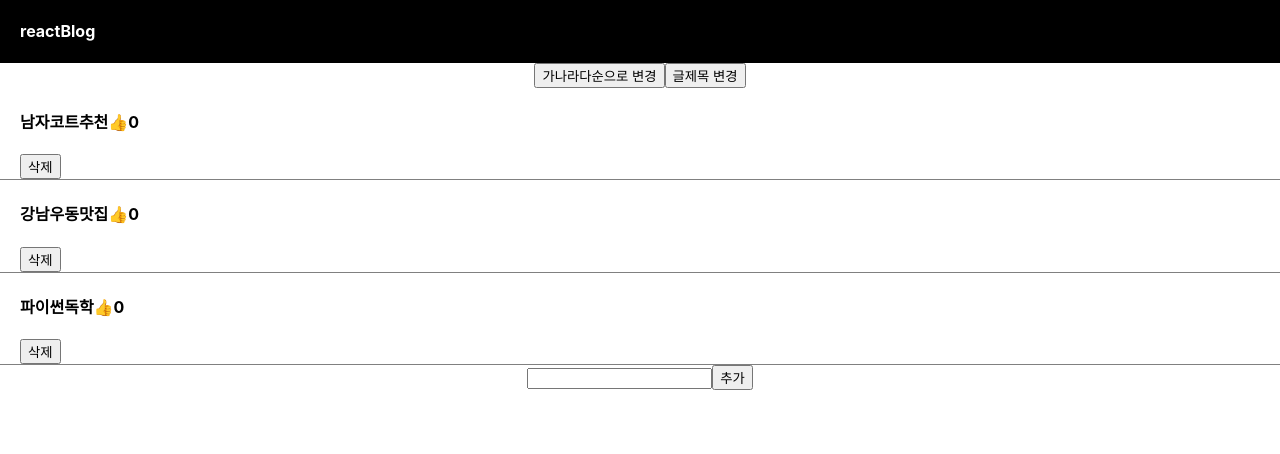
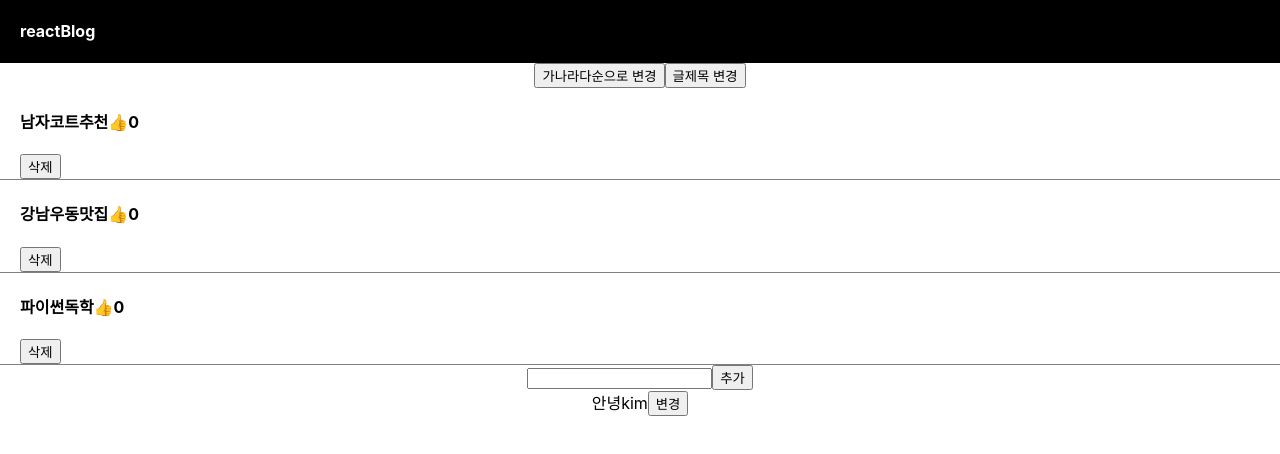
Before and after one commit to IAMISTP/react-blog, a React (Create React App) app: page / in a window 1280 px wide. Shown: the top 454 px of the page. Built offline with nearby package versions, Linux system fonts and the light colour scheme.

Commit message:
class를 이용한 옛날 react 문법 알아보기

```diff
--- a/src/App.js
+++ b/src/App.js
@@ -2,6 +2,7 @@
 import logo from "./logo.svg";
 import "./App.css";
 import { useState } from "react";
+import React from "react";
 
 function Modal(props) {
   return (
@@ -14,6 +15,30 @@ function Modal(props) {
   );
 }
 
+class Modal3 extends React.Component {
+  constructor(props) {
+    super(props);
+    this.state = {
+      name: "kim",
+      age: 20,
+    };
+  }
+  render() {
+    return (
+      <div>
+        {/* {this.props} */}
+        안녕{this.state.name}
+        <button
+          onClick={() => {
+            this.setState({ name: "park" });
+          }}
+        >
+          변경
+        </button>
+      </div>
+    );
+  }
+}
 function App() {
   let [titles, setTitles] = useState([
     "남자코트추천",
@@ -89,6 +114,7 @@ function App() {
       {modal ? (
         <Modal titles={titles} title={title} changeTitle={changeTitle} />
       ) : null}
+      <Modal3></Modal3>
     </div>
   );
 }
```
